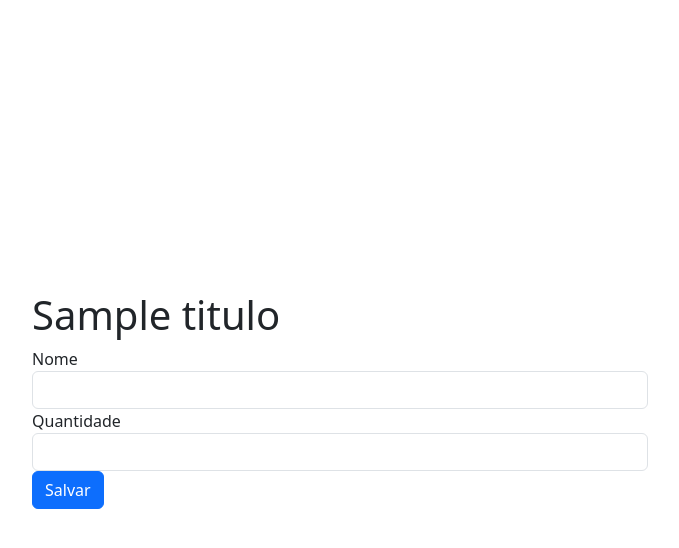
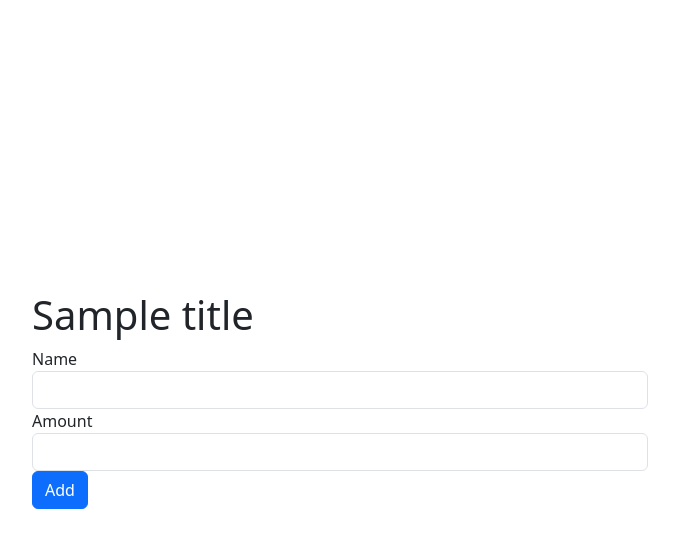
Before and after one commit to leochinelato/Projeto_Kinvo, a Flask app: template templates/new.html in a window 1280 px wide. Shown: the top 548 px of the page, without its empty margins (300-979 px from the left). Run offline with Flask 3, Linux system fonts and the light colour scheme; the template is opened without the code that fills it: most values are stand-ins (such as "Sample title", 1, 10 or a date in 2020); some libraries are stand-ins or nearby versions.

Commit message:
Efetuar ajuste das rotas

```diff
--- a/app.py
+++ b/app.py
@@ -1,10 +1,16 @@
-from flask import Flask, render_template, url_for, redirect, request, flash, session
+from flask import (
+    Flask,
+    render_template,
+    url_for,
+    redirect,
+    request,
+)
 
 
 class Stock:
     def __init__(self, name, amount):
         self.name = name
-        self.amout = amount
+        self.amount = amount
 
 
 stocks = []
@@ -15,25 +21,25 @@ app.secret_key = '09UD A_DS09Sj)(i*&&)'
 
 @app.route('/')
 def index():
-    return render_template('index.html', titulo='Portfolio', stocks=stocks)
+    return render_template('index.html', title='Portfolio', stocks=stocks)
 
 
 @app.route('/new')
-def novo():
-    return render_template('new.html', titulo='New Stock')
+def new():
+    return render_template('new.html', title='New Stock')
 
 
 @app.route(
-    '/criar',
+    '/create',
     methods=[
         'POST',
     ],
 )
-def criar():
-    nome = request.form['nome']
-    quantidade = request.form['quantidade']
-    alimento = Alimento(nome, quantidade)
-    alimentos.append(alimento)
+def create():
+    name = request.form['name']
+    amount = request.form['amount']
+    stock = Stock(name, amount)
+    stocks.append(stock)
     return redirect(url_for('index'))
 
 
--- a/templates/new.html
+++ b/templates/new.html
@@ -1,28 +1,28 @@
 <!DOCTYPE html>
-<html lang="pt-br">
+<html lang="en-us">
 
 <head>
     <meta charset="UTF-8">
     <meta name="viewport" content="width=device-width, initial-scale=1.0">
     <link rel="stylesheet" href="{{ url_for('static', filename='style.css') }}">
     <link rel="stylesheet" href="{{ url_for('static', filename='bootstrap.css') }}">
-    <title>{{ titulo }}</title>
+    <title>{{ title }}</title>
 </head>
 
 <body>
     <div class="container">
-        <h1>{{ titulo }}</h1>
-        <form action="{{ url_for('criar') }}" method="post">
+        <h1>{{ title }}</h1>
+        <form action="{{ url_for('create') }}" method="post">
             <fieldset>
                 <div class="form-group">
-                    <label for="nome">Nome</label>
-                    <input type="text" name="nome" id="nome" class="form-control">
+                    <label for="name">Name</label>
+                    <input type="text" name="name" id="name" class="form-control">
                 </div>
                 <div class="form-group">
-                    <label for="quantidade">Quantidade</label>
-                    <input type="text" name="quantidade" id="quantidade" class="form-control">
+                    <label for="amount">Amount</label>
+                    <input type="text" name="amount" id="amount" class="form-control">
                 </div>
-                <button type="submit" class="btn btn-primary btn-salvar">Salvar</button>
+                <button type="submit" class="btn btn-primary btn-salvar">Add</button>
             </fieldset>
         </form>
     </div>
```
Also changed, not shown: templates/index.html (+9 -9 lines), util.py (deleted).
